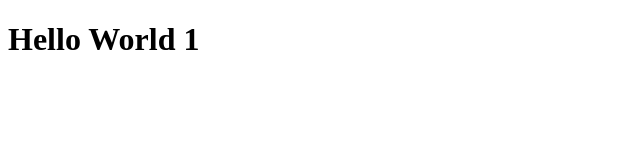
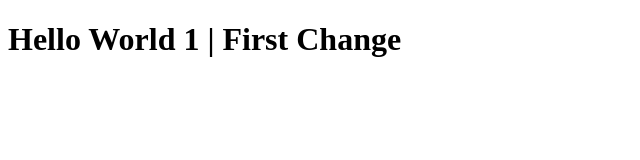
Before and after one commit to WebingoKolkata/JunoSchool, a plain HTML site: page index.html in a window 1280 px wide. Shown: the whole page, without its empty margins (0-640 px from the left). Drawn offline with Linux system fonts and the light colour scheme.

Commit message:
Your commit message

```diff
--- a/index.html
+++ b/index.html
@@ -6,6 +6,6 @@
     <title>Document</title>
 </head>
 <body>
-    <h1>Hello World 1</h1>
+    <h1>Hello World 1 | First Change</h1>
 </body>
 </html>
```
Also changed, not shown: Test.html (added).
